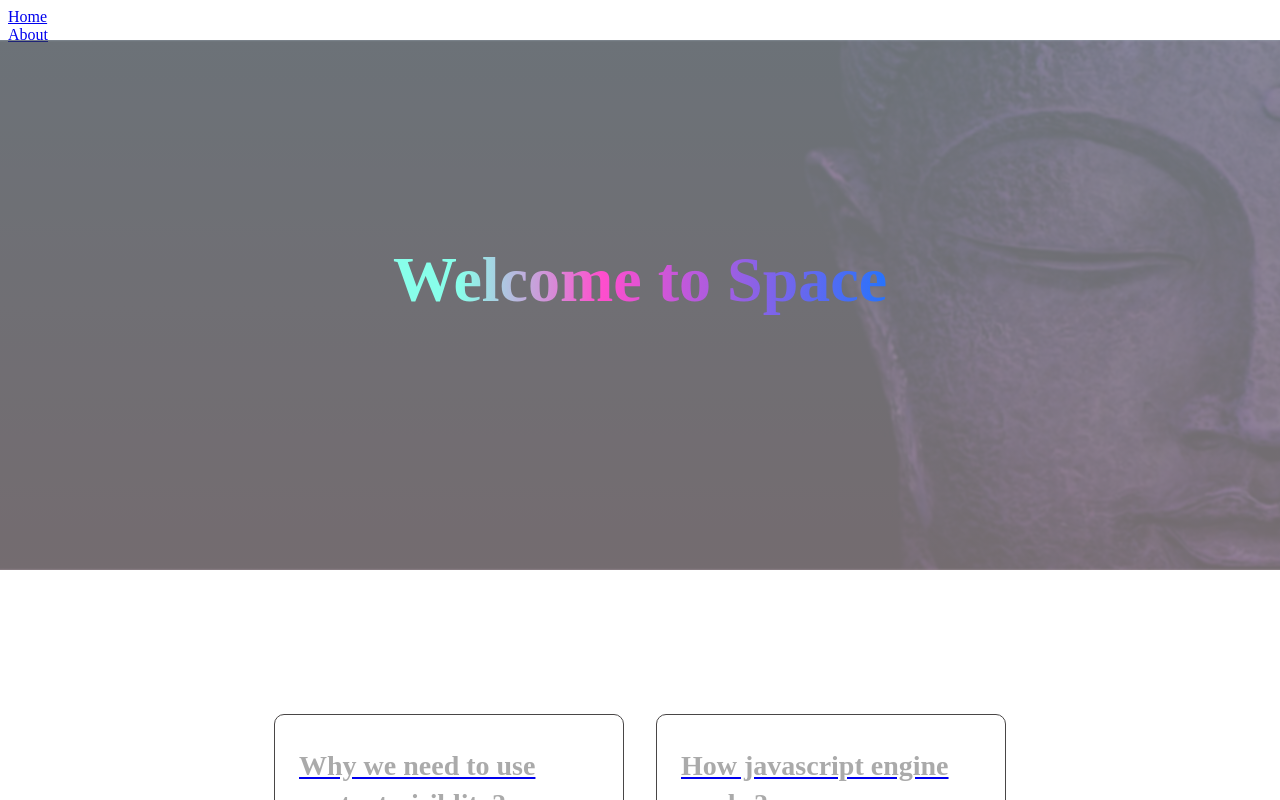
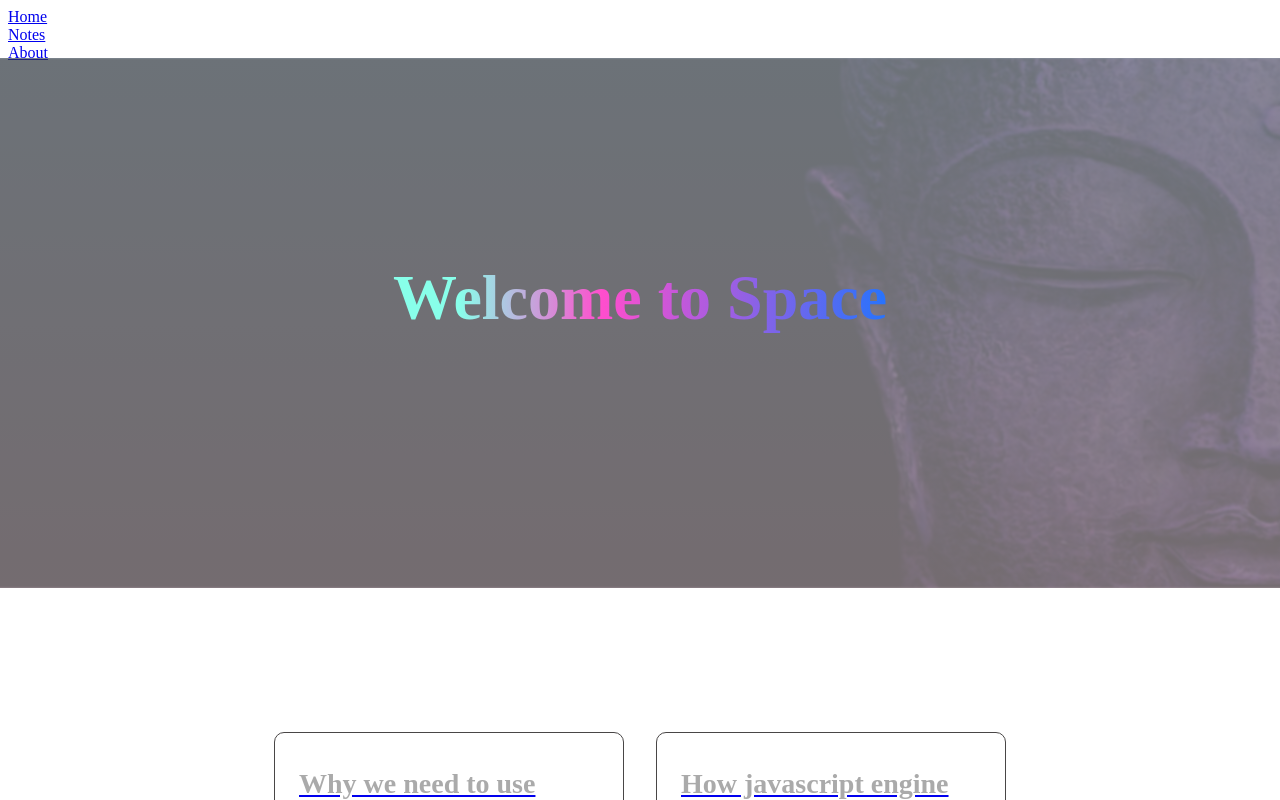
Before and after one commit to vignesh-karunakaran/my-blog, a Next.js app: page / in a window 1280 px wide. Shown: the top 800 px of the page. Built offline with nearby package versions, Linux system fonts and the light colour scheme.

Commit message:
Adding new tab Notes

```diff
--- a/components/layout.js
+++ b/components/layout.js
@@ -12,10 +12,17 @@ export default function Layout({ children }) {
             Home
           </Link>
         </div>
+        <div className='flex-column'>
+        <div>
+          <Link href="/notes">
+            Notes
+          </Link>
+        </div>
         <div>
           <Link href="/about">
             About
           </Link>
+        </div>
         </div>
       </nav>
       <div className="main-body">{children}</div>
--- a/pages/about/index.js
+++ b/pages/about/index.js
@@ -3,7 +3,7 @@ import React from 'react';
 import Image from 'next/image';
 import Layout from '../../components/layout';
 
-export default function Custom404() {
+export default function About() {
   return (
     <Layout>
       <div className="not-found">
--- a/styles/Home.module.css
+++ b/styles/Home.module.css
@@ -166,8 +166,7 @@
 .card:active {
   color: #bcc8d6;
   border-color: #4b6a8e;
-  transform: scale(1.1);
-  box-shadow: inset 0px -1px 20px 7px;
+  box-shadow: inset 0px -1px 20px 0px;
 }
 
 .card .cardTitle {
--- a/styles/globals.css
+++ b/styles/globals.css
@@ -1,6 +1,9 @@
-@import url('https://fonts.googleapis.com/css2?family=Ubuntu:wght@300;400;500&display=swap');
+@import url('https://fonts.googleapis.com/css2?family=Roboto+Mono:ital,wght@0,100..700;1,100..700&display=swap');
 html {
     font-size: 17px;
+    font-family: "Roboto Mono", serif;
+    font-optical-sizing: auto;
+    font-style: normal;
 }
 html,
 body {
@@ -147,6 +150,10 @@ a {
 .main > div {
     justify-content: end;
 }
+.flex-column {
+    display: flex;
+    flex-direction: row;
+}
 @media screen and (max-width: 1300px) {
     .blog.container {
         margin: 0;
```
Also changed, not shown: pages/notes/index.js (added, +13 -0 lines).
